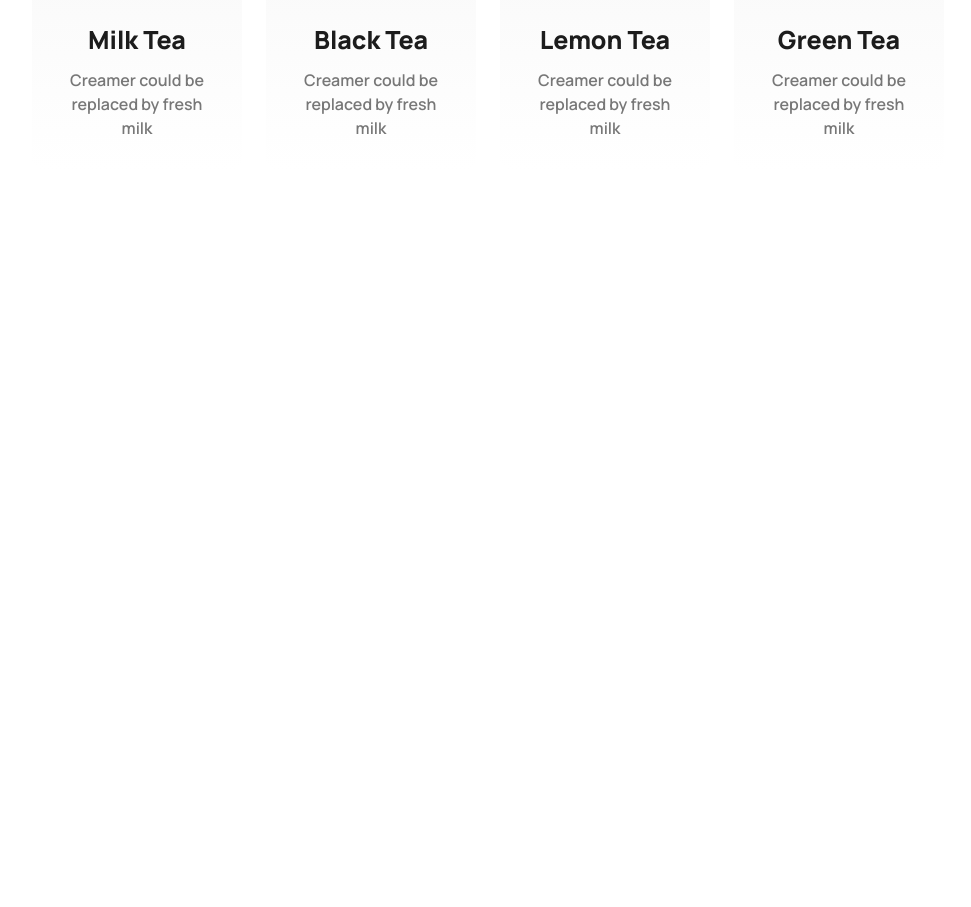
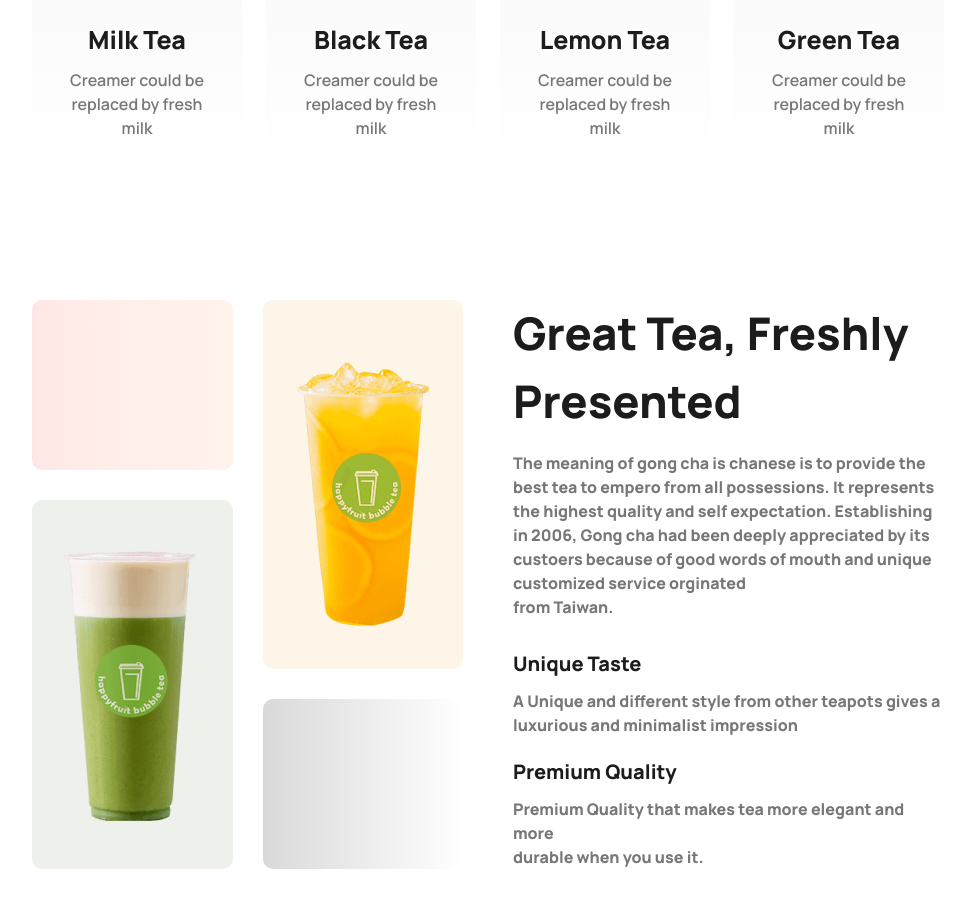
Before and after one commit to Masuda-Akter-Tisha/Tea-House, a plain HTML site: page index.html in a window 1280 px wide. Shown: the part 1202-2109 px from the top of the page, without its empty margins (152-1123 px from the left). Before the commit the page ends 1502 px from the top, so only its background shows below. Drawn offline with nearby package versions, Linux system fonts and the light colour scheme.

Commit message:
designed great tea section according to figma

```diff
--- a/index.html
+++ b/index.html
@@ -51,6 +51,7 @@
             <h2 class="text-[45px] font-extrabold text-[#1C1C1C]">Our Featured Products</h2>
             <p class="text-[16px] text-[#777777] font-medium mt-5 mb-[50px]">There are many variations of passages of Lorem Ipsum available, but the majority have suffered alteration in some form, by injected humour, or randomised words which don't look even slightly believable. </p>
          </div>
+         <!-- featured card -->
          <div class="grid grid-cols-1 gap-6 sm:grid-cols-2 md:grid-cols-3 lg:grid-cols-4">
             <div class="rounded-[10px] p-[30px] text-center bg-linear-to-b from-[#F4F4F4] to-[#f4f4f400]">
                 <div class="flex justify-center items-center mb-[30px]">
@@ -83,5 +84,29 @@
          </div>
      </section>
 
+     <!-- Great Tea section -->
+      <section class="w-[71.25%] mx-auto mb-[130px] grid grid-cols-2 gap-[50px]">
+        <!-- cards-->
+        <div class="grid grid-cols-2 grid-rows-3 gap-[30px]">
+            <div class="rounded-[10px] bg-linear-to-r from-[#FF0000] to-[#FF8938] opacity-10 col-span-1 row-span-1"></div>
+            <div class="bg-[#e6a6231a] rounded-[10px] flex justify-center items-center pb-[30px] pt-[50px] col-span-1 row-span-2">
+                <img class="mx-auto" src="./images/fresh-1.png" alt="">
+            </div>
+            <div class="bg-[#5776391a] rounded-[10px] flex justify-center items-center col-span-1 row-span-2">
+                <img class="mx-auto" src="./images/fresh-2.png" alt="">
+            </div>
+            <div class="rounded-[10px] bg-linear-to-r from-[#D9D9D9] to-[#ffffff00] col-span-1 row-span-1"></div>
+        </div>
+        <!-- content -->
+         <div>
+                <h3 class="text-[45px] font-extrabold text-[#1C1C1C] mb-4">Great Tea, Freshly<br>Presented</h3>
+                <p class="text-[16px] font-extrabold text-[#777777] mb-[30px]">The meaning of gong cha is chanese is to provide the best tea to empero from all possessions. It represents the highest quality and self expectation. Establishing in 2006, Gong cha had been deeply appreciated by its custoers because of good words of mouth and unique customized service orginated<br>from Taiwan.</p>
+                <h3 class="text-[20px] font-extrabold text-[#1C1C1C] mb-2.5">Unique Taste</h3>
+                <p class="text-[16px] font-extrabold text-[#777777] mb-5">A Unique and different style from other teapots gives a<br>luxurious and minimalist impression</p>
+                <h3 class="text-[20px] font-extrabold text-[#1C1C1C] mb-2.5">Premium Quality</h3>
+                <p class="text-[16px] font-extrabold text-[#777777]">Premium Quality that makes tea more elegant and more<br>durable when you use it.</p>
+         </div>
+      </section>
+
 </body>
 </html>
```
